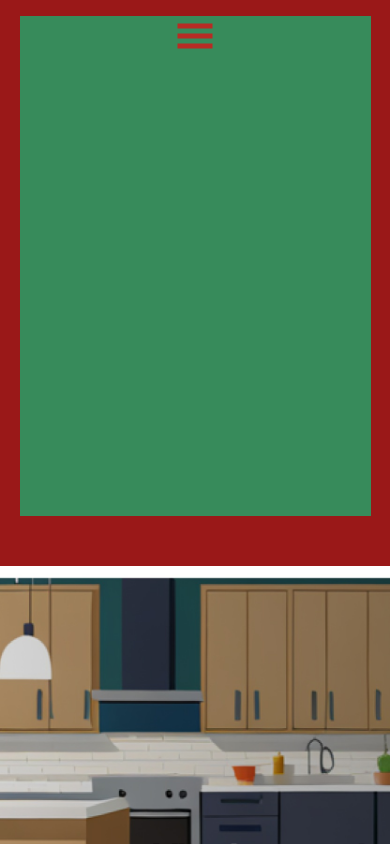
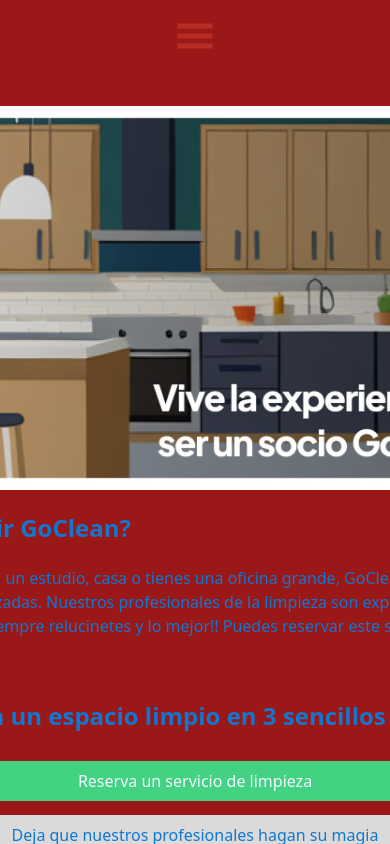
Before and after one commit to tonguiino/GoClean, a React (Vite) app: page / in a window 390 px wide. Shown: the top 844 px of the page. Built offline with nearby package versions, Linux system fonts and the light colour scheme.

Commit message:
Se corrigieron estilos que afectaban uso del menu

```diff
--- a/src/components/header/Menu.jsx
+++ b/src/components/header/Menu.jsx
@@ -17,11 +17,11 @@
 
     return (
         <>
-            <header className="header-nav">
+            <header className={`header-nav ${isOpen ? '' : 'open-menu'}`}>
                 <div className="h-button" onClick={toggleMenu}>
                     {isOpen ? <IoCloseSharp className="close" /> : <GiHamburgerMenu className="hamburguesa" />}
                 </div>
-                <div className={`menu ${isOpen? 'open':''}`}>
+                <div className={`menu ${isOpen ? 'open' : ''}`}>
                     <h2 className="title-menu">GoClean</h2>
                     <ul className="nav-menu">
                         <li><NavLink to='/' className='inicio'>Inicio</NavLink></li>
--- a/src/components/header/Menu.scss
+++ b/src/components/header/Menu.scss
@@ -70,8 +70,7 @@
 
 @media screen and (max-width: 426px) {
     header {
-        height: 500px;
-        background-color: #378b5b;
+        height: 435px;
         display: flex;
         flex-direction: column;
         align-items: center;
@@ -115,4 +114,7 @@
             justify-content: space-around;
         }
     }
+    header.open-menu{
+        height: 40px;
+    }
 }
```
